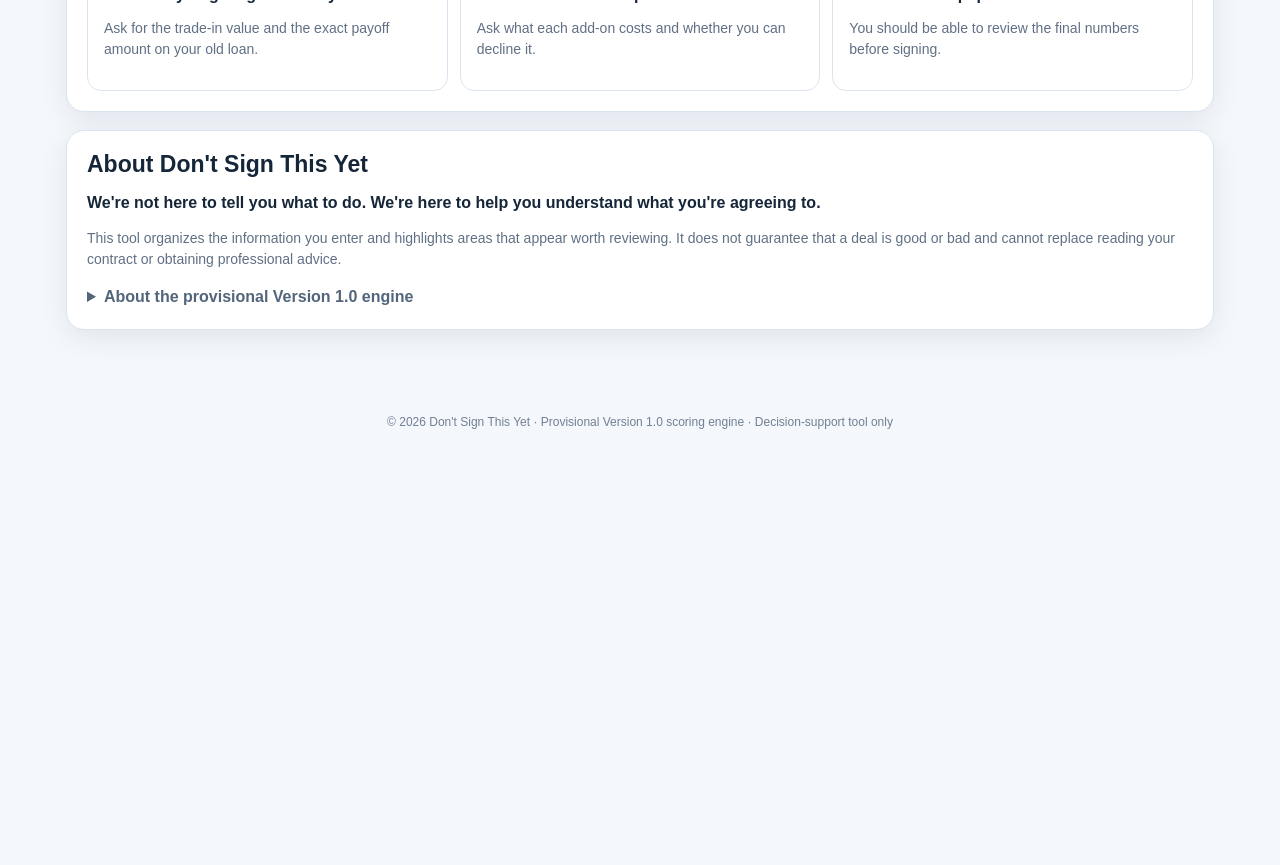
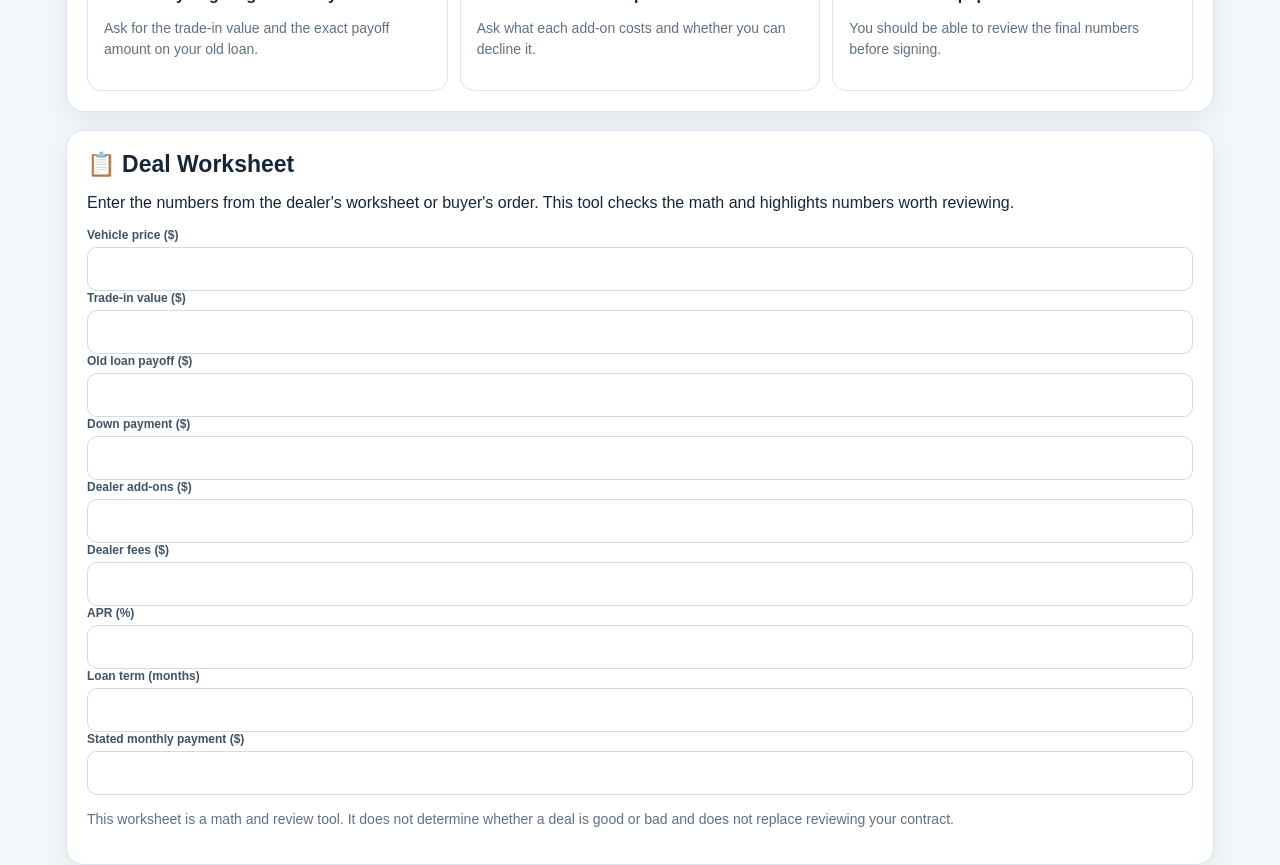
Before and after one commit to rmerrow1/dont-sign-this-yet, a Next.js app: page / in a window 1280 px wide. Shown: the part 4120-4985 px from the top of the page. Before the commit the page ends 4594 px from the top, so only its background shows below. Built offline with nearby package versions, Linux system fonts and the light colour scheme.

Commit message:
Fix JSX syntax in page.js

```diff
--- a/app/page.js
+++ b/app/page.js
@@ -536,7 +536,7 @@ const aprGuidance =
     ["5️⃣","Which add-ons are optional?","Ask what each add-on costs and whether you can decline it."],
     ["6️⃣","Can I take the paperwork home to review?","You should be able to review the final numbers before signing."]
   ]}
-/> <section className="card info" id="about">
+/><DealWorksheet /> <section className="card info" id="about">
         <h2>About Don't Sign This Yet</h2>
         <p><b>We're not here to tell you what to do. We're here to help you understand what you're agreeing to.</b></p>
         <p className="muted">
```
